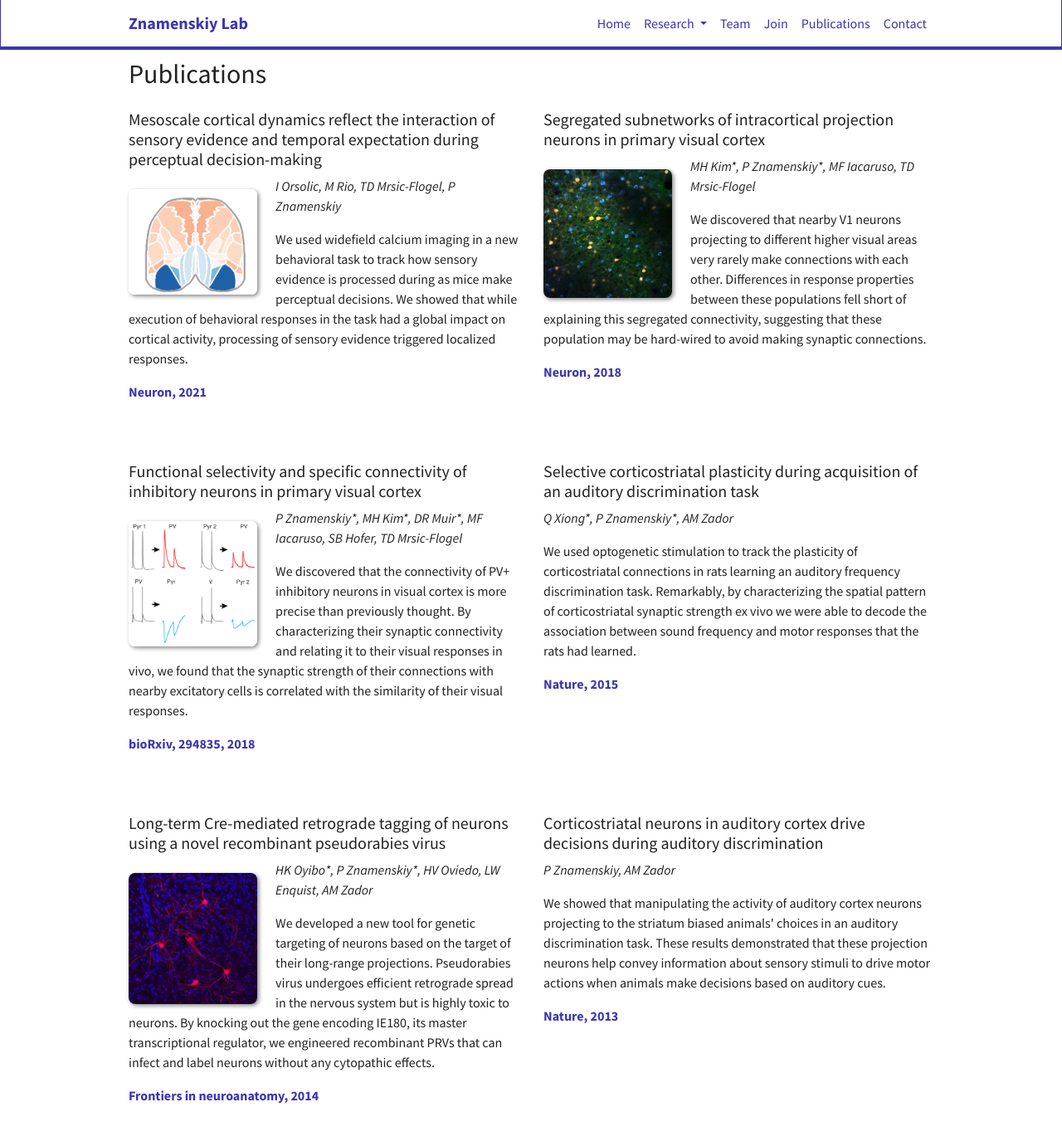
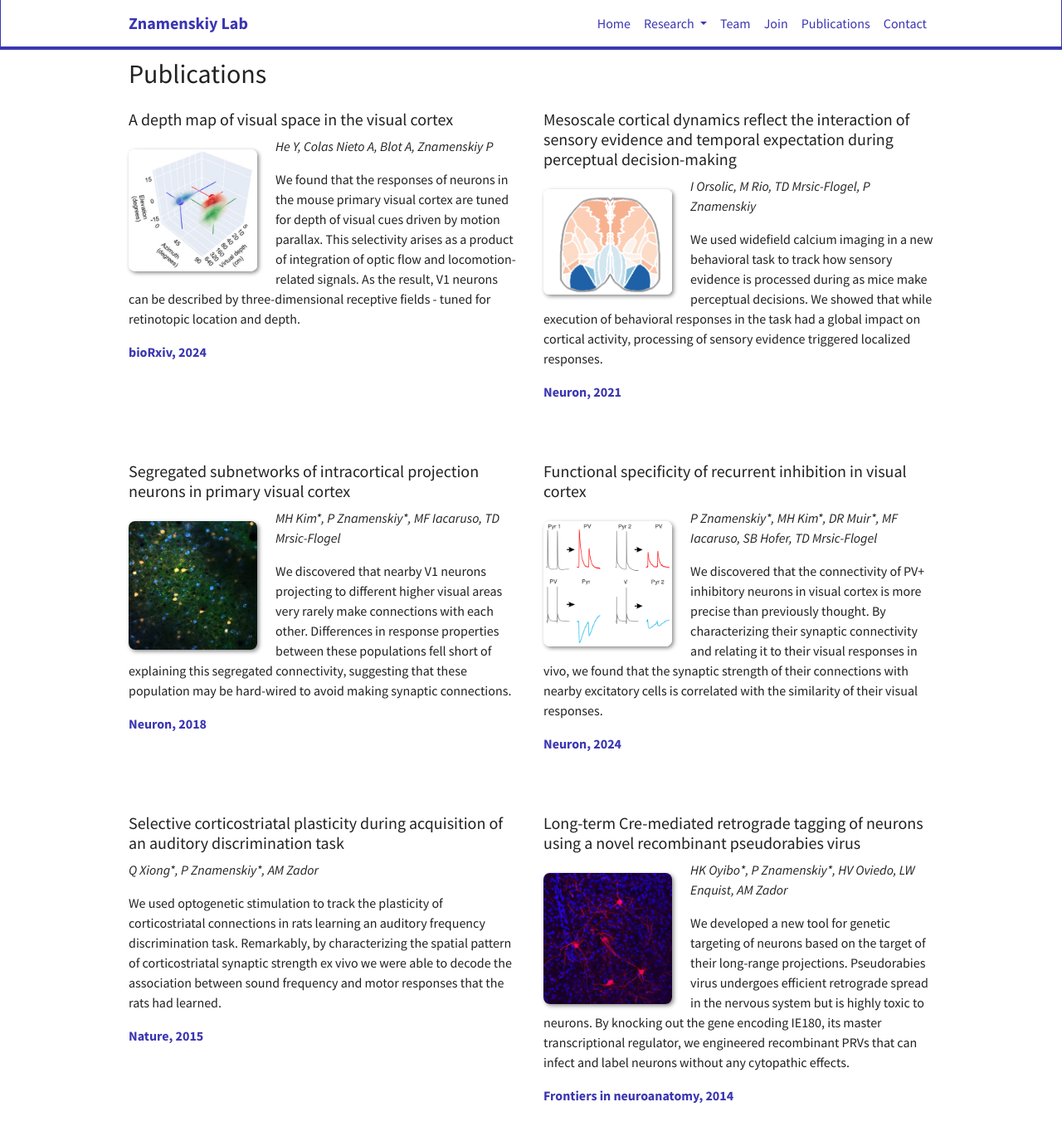
Before and after one commit to znamlab/znamlab.github.io, a Jekyll site: the page built from _pages/publications.md, in a window 1280 px wide and 1400 px high. Shown: the top 1369 px of the window at 83% size. Built offline with Jekyll 4.4.1, drawn with Linux system fonts in a browser that asks for light colours; nearby versions of some CDN libraries.

Commit message:
update pubs

```diff
--- a/_data/publications.yml
+++ b/_data/publications.yml
@@ -26,12 +26,12 @@
   image:
   url: "https://www.nature.com/articles/nature14225"
 
-- title: Functional selectivity and specific connectivity of inhibitory neurons in primary visual cortex
+- title: Functional specificity of recurrent inhibition in visual cortex
   authors: P Znamenskiy*, MH Kim*, DR Muir*, MF Iacaruso, SB Hofer, TD Mrsic-Flogel
-  ref: bioRxiv, 294835, 2018
+  ref: Neuron, 2024
   description: We discovered that the connectivity of PV+ inhibitory neurons in visual cortex is more precise than previously thought. By characterizing their synaptic connectivity and relating it to their visual responses in vivo, we found that the synaptic strength of their connections with nearby excitatory cells is correlated with the similarity of their visual responses.
   image: znamenskiy_2018.png
-  url: "https://www.biorxiv.org/content/10.1101/294835v2"
+  url: "hhttps://www.sciencedirect.com/science/article/pii/S0896627323009728?via%3Dihub"
 
 - title: Segregated subnetworks of intracortical projection neurons in primary visual cortex
   authors: MH Kim*, P Znamenskiy*, MF Iacaruso, TD Mrsic-Flogel
@@ -46,3 +46,10 @@
   description: We used widefield calcium imaging in a new behavioral task to track how sensory evidence is processed during as mice make perceptual decisions. We showed that while execution of behavioral responses in the task had a global impact on cortical activity, processing of sensory evidence triggered localized responses.
   image: orsolic_2019.png
   url: "https://www.sciencedirect.com/science/article/pii/S0896627321002014"
+
+- title: A depth map of visual space in the visual cortex
+  authors: He Y, Colas Nieto A, Blot A, Znamenskiy P
+  ref: bioRxiv, 2024
+  description: We found that the responses of neurons in the mouse primary visual cortex are tuned for depth of visual cues driven by motion parallax. This selectivity arises as a product of integration of optic flow and locomotion-related signals. As the result, V1 neurons can be described by three-dimensional receptive fields - tuned for retinotopic location and depth.
+  image: he_2024.png
+  url: "https://www.biorxiv.org/content/10.1101/2024.09.27.615442v1"
```
Also changed, not shown: images/pubs/he_2024.png (added).
